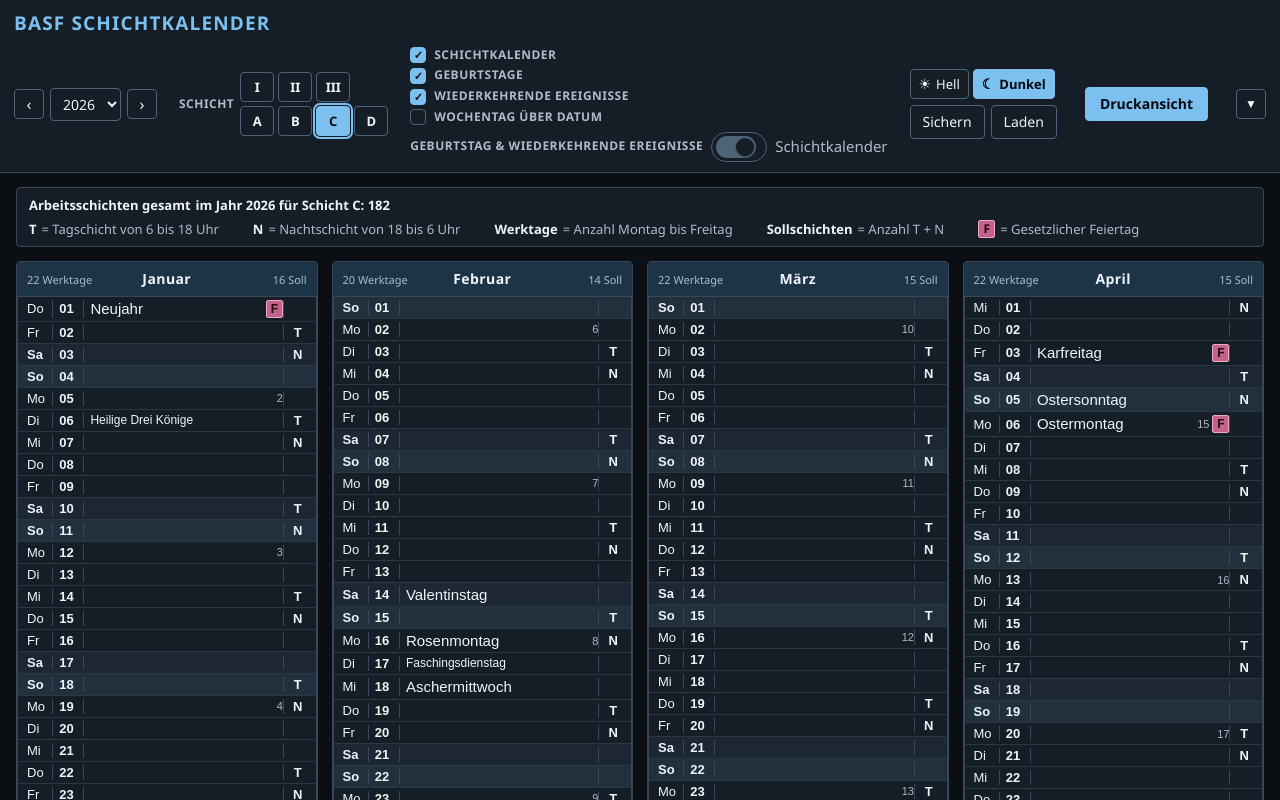
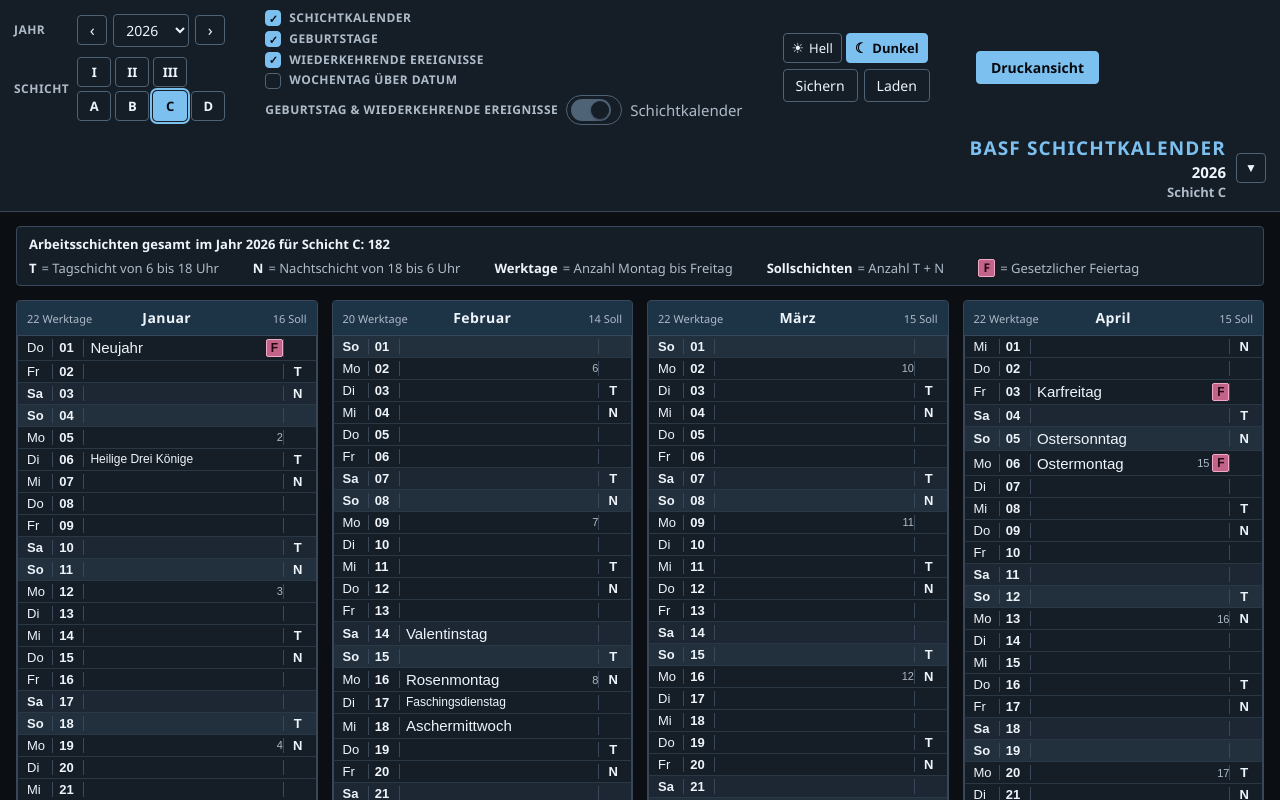
Before and after one commit to abeckz/html---Schichtkalender, a React (Vite) app: page / in a window 1280 px wide. Shown: the top 800 px of the page. Built offline with nearby package versions, Linux system fonts and the light colour scheme.

Commit message:
app header sortiert

```diff
--- a/src/components/Toolbar.tsx
+++ b/src/components/Toolbar.tsx
@@ -1,9 +1,17 @@
 /**
  * Werkzeugleiste.
  *
- * Enthält Titel, Jahresauswahl, Schichtauswahl, den Umschalter für die
- * Anzeige (Hell/Dunkel) und den Wechsel in die Druckansicht. Die Leiste wird
- * niemals gedruckt.
+ * Anordnung an der Leiste (von links nach rechts):
+ * - ganz links der Jahresselektor, darunter die Auswahl der Schichten,
+ * - daneben als Block die Anzeige-Kästchen samt Umschalter (Anzeigen-Gruppe),
+ * - daneben als Block der Umschalter Anzeige (Hell/Dunkel), darunter die
+ *   Datei-Steuerung (Sichern/Laden),
+ * - daneben die Schaltfläche "Druckansicht",
+ * - ganz rechts oben der Titel "BASF Schichtkalender", darunter das ausgewählte
+ *   Jahr und darunter die ausgewählte Schicht - wie in der Druckansicht am
+ *   rechten Rand ausgerichtet.
+ *
+ * Die Leiste wird niemals gedruckt.
  */
 
 import type { ShiftId, CalendarViewMode } from '../domain/types.ts';
@@ -81,8 +89,13 @@
 }: ToolbarProps) {
   return (
     <header className={collapsed ? 'toolbar no-print is-collapsed' : 'toolbar no-print'}>
-      <h1 className="app-title">BASF Schichtkalender</h1>
       <div className="toolbar-controls" id="toolbar-controls">
+        {/*
+          Linker Block: Jahresselektor oben, darunter die Auswahl der Schichten.
+          Beide Bedienelemente stehen als Spalte untereinander, damit sie als
+          Einheit ganz links an der Leiste beginnen.
+        */}
+        <div className="toolbar-stack toolbar-stack-left">
           <YearSelector
             year={year}
             onSelectYear={onSelectYear}
@@ -92,6 +105,7 @@
             canGoNext={canGoNext}
           />
           <ShiftSelector selectedShift={selectedShift} onSelectShift={onSelectShift} />
+        </div>
         {/*
           Anzeige-Gruppe: zuerst die Kästchen (Mehrfachauswahl), darunter die
           Umschalter (Ein/Aus). Alle Elemente stehen untereinander in einer
@@ -149,6 +163,19 @@
           Druckansicht
         </button>
       </div>
+      {/*
+        Rechter Abschluss der Leiste: oben der Titel, darunter das ausgewählte
+        Jahr und darunter die ausgewählte Schicht - wie in der Druckansicht am
+        rechten Rand ausgerichtet. Der Einklapp-Schalter folgt ganz rechts.
+      */}
+      <div className="toolbar-tail">
+        <div className="toolbar-titles">
+          <h1 className="app-title">BASF Schichtkalender</h1>
+          <span className="toolbar-title-year">{year}</span>
+          {viewMode === 'shift' && (
+            <span className="toolbar-title-shift">Schicht {selectedShift}</span>
+          )}
+        </div>
         <button
           type="button"
           className="toolbar-collapse-toggle"
@@ -163,6 +190,7 @@
             ▼
           </span>
         </button>
+      </div>
     </header>
   );
 }
--- a/src/components/YearSelector.tsx
+++ b/src/components/YearSelector.tsx
@@ -1,9 +1,11 @@
 /**
  * Jahr-Auswahl mit Vorjahr/Folgejahr.
  *
- * Reines Screen-Element: wird im Druck niemals angezeigt. Das Auswahlfeld
- * trägt keinen eigenen Feldtitel mehr; der zugängliche Name (aria-label)
- * bleibt erhalten.
+ * Reines Screen-Element: wird im Druck niemals angezeigt.
+ *
+ * Aufbau wie bei der Schichtauswahl: links die Beschriftung "JAHR", daneben die
+ * Bedienelemente `<` / Auswahlfeld / `>`. Der zugängliche Name des Auswahlfelds
+ * (aria-label) bleibt erhalten.
  */
 
 import { SELECTABLE_YEARS } from '../config/appDefaults';
@@ -31,6 +33,8 @@
 
   return (
     <div className="toolbar-group" role="group" aria-label="Jahr wählen">
+      <span className="field-label">Jahr</span>
+      <div className="year-controls">
         <button
           type="button"
           className="icon-button"
@@ -64,5 +68,6 @@
           ›
         </button>
       </div>
+    </div>
   );
 }
--- a/src/styles.css
+++ b/src/styles.css
@@ -75,6 +75,12 @@
 
 /* ----------------------------------------------------------- Toolbar */
 
+/**
+ * Werkzeugleiste.
+ *
+ * Die Steuerung (`.toolbar-controls`) beginnt ganz links; der rechte Abschluss
+ * (`.toolbar-tail`) wird über `margin-left: auto` an den rechten Rand gedrückt.
+ */
 .toolbar {
   position: sticky;
   top: 0;
@@ -82,12 +88,37 @@
   display: flex;
   flex-wrap: wrap;
   align-items: center;
-  justify-content: space-between;
   gap: 10px 18px;
   padding: 10px 14px;
   margin: -12px -16px 14px;
   background: var(--color-surface);
   border-bottom: 1px solid var(--color-border);
+}
+
+/**
+ * Rechter Abschluss der Leiste: Titelblock und Einklapp-Schalter nebeneinander.
+ *
+ * `margin-left: auto` schiebt diesen Block unabhängig vom Einklapp-Zustand an
+ * den rechten Rand, damit der Pfeil beim Ein-/Ausklappen an derselben Stelle
+ * stehen bleibt.
+ */
+.toolbar-tail {
+  display: flex;
+  align-items: center;
+  gap: 10px;
+  margin-left: auto;
+}
+
+/**
+ * Titelblock am rechten Rand: Titel, Jahr und Schicht stehen untereinander und
+ * sind - wie in der Druckansicht - rechtsbündig ausgerichtet.
+ */
+.toolbar-titles {
+  display: flex;
+  flex-direction: column;
+  align-items: flex-end;
+  text-align: right;
+  white-space: nowrap;
 }
 
 .app-title {
@@ -99,27 +130,42 @@
   color: var(--color-accent);
 }
 
+.toolbar-title-year {
+  font-size: 15px;
+  font-weight: 700;
+  color: var(--color-text);
+}
+
+.toolbar-title-shift {
+  font-size: 13px;
+  font-weight: 700;
+  color: var(--color-text-muted);
+}
+
+/**
+ * Steuerbereich der Leiste: die Blöcke (Jahr/Schicht, Anzeigen, Anzeige +
+ * Datei-Steuerung, Druckansicht) liegen nebeneinander. Ein großzügiger
+ * Spaltenabstand trennt die Blöcke sichtbar voneinander.
+ */
 .toolbar-controls {
   display: flex;
   flex-wrap: wrap;
   align-items: center;
-  gap: 14px 22px;
+  gap: 16px 40px;
 }
 
 /**
  * Einklapp-Schalter der Menübar (Dreieck, Spitze nach unten). Er ist immer
  * sichtbar und schaltet Menübar-Steuerung und Legendenbox gemeinsam um.
  *
- * `margin-left: auto` schiebt ihn unabhängig vom Einklapp-Zustand an den
- * rechten Rand, damit der Pfeil beim Ein-/Ausklappen an derselben Stelle
- * stehen bleibt.
+ * Der Schalter sitzt im rechten Abschluss (`.toolbar-tail`) und behält damit
+ * unabhängig vom Einklapp-Zustand seine Position am rechten Rand.
  */
 .toolbar-collapse-toggle {
   display: inline-flex;
   align-items: center;
   justify-content: center;
   flex: 0 0 auto;
-  margin-left: auto;
   width: 30px;
   height: 30px;
   padding: 0;
@@ -147,8 +193,7 @@
   transform: rotate(180deg);
 }
 
-/* Eingeklappt bleibt nur der Titel mit dem Pfeil sichtbar. Der Pfeil behält
-   über `margin-left: auto` seine Position rechts am Rand. */
+/* Eingeklappt bleibt nur der rechte Abschluss (Titel und Pfeil) sichtbar. */
 .toolbar.is-collapsed .toolbar-controls {
   display: none;
 }
@@ -277,14 +322,60 @@
 /* ------------------------------------------------- Anzeige & Datei-Steuerung */
 
 /**
- * Rechte Steuerungsspalte: Anzeige (Hell/Dunkel) oben, Datei-Steuerung
- * (Sichern/Laden) darunter. Beide Gruppen bündeln sich linksbündig.
+ * Steuerungsspalte: mehrere Bedienelemente stehen untereinander.
+ *
+ * Links bündelt `.toolbar-stack-left` den Jahresselektor (oben) und die
+ * Schichtauswahl (darunter); rechts bündelt `.toolbar-stack` die Anzeige
+ * (Hell/Dunkel) oben und die Datei-Steuerung (Sichern/Laden) darunter. Beide
+ * Gruppen richten sich linksbündig aus.
  */
 .toolbar-stack {
   display: flex;
   flex-direction: column;
   align-items: flex-start;
   gap: 6px;
+}
+
+/**
+ * Linker Steuerungsblock der Leiste: Jahresselektor oben, Schichtauswahl
+ * darunter.
+ *
+ * Beide Zeilen liegen in einem gemeinsamen Raster aus zwei Spalten: links die
+ * Beschriftungen (JAHR / SCHICHT), rechts die Bedienelemente. Über
+ * `display: contents` geben die umgebenden `.toolbar-group`-Hüllen ihre Kinder
+ * direkt an dieses Raster ab, sodass die Beschriftungen untereinander und die
+ * Bedienelemente an derselben Kante beginnen.
+ *
+ * Spalte 2 ist so breit wie die breiteste Bedienzeile (die vier Schichten
+ * A–D); die Jahr-Zeile `<` / Jahr / `>` streckt sich daher über genau dieselbe
+ * Breite und schließt links mit A und rechts mit D bündig ab.
+ */
+.toolbar-stack-left {
+  display: grid;
+  grid-template-columns: auto 1fr;
+  align-items: center;
+  flex: 0 0 auto;
+  gap: 10px 8px;
+}
+
+.toolbar-stack-left > .toolbar-group {
+  display: contents;
+}
+
+/**
+ * Bedienzeile der Jahr-Auswahl: `<` links, Auswahlfeld in der Mitte, `>` rechts.
+ * Das Auswahlfeld wächst mit und füllt die Mitte, damit die Zeile bündig mit
+ * der Schichtzeile A–D abschließt.
+ */
+.year-controls {
+  display: flex;
+  align-items: center;
+  gap: 6px;
+}
+
+.year-controls .year-select {
+  flex: 1 1 auto;
+  min-width: 0;
 }
 
 .theme-toggle {
```
Also changed, not shown: BASF-Schichtkalender.html (+2 -2 lines), offline/Schichtkalender-Offline.html (+2 -2 lines), 1 other file (tests, documents, lock files or other folders). Lines whose indentation alone changed are shown as unchanged.
